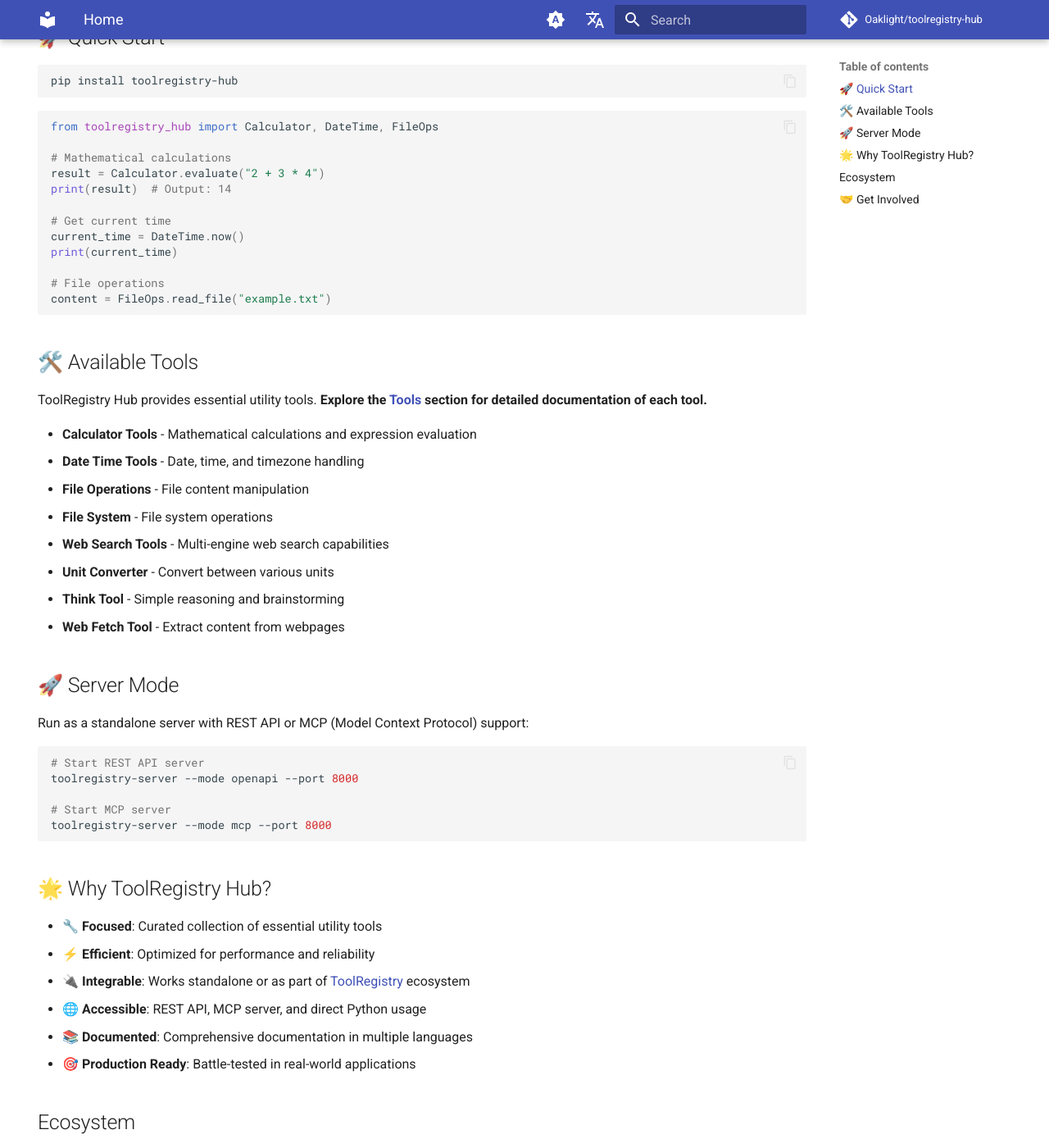
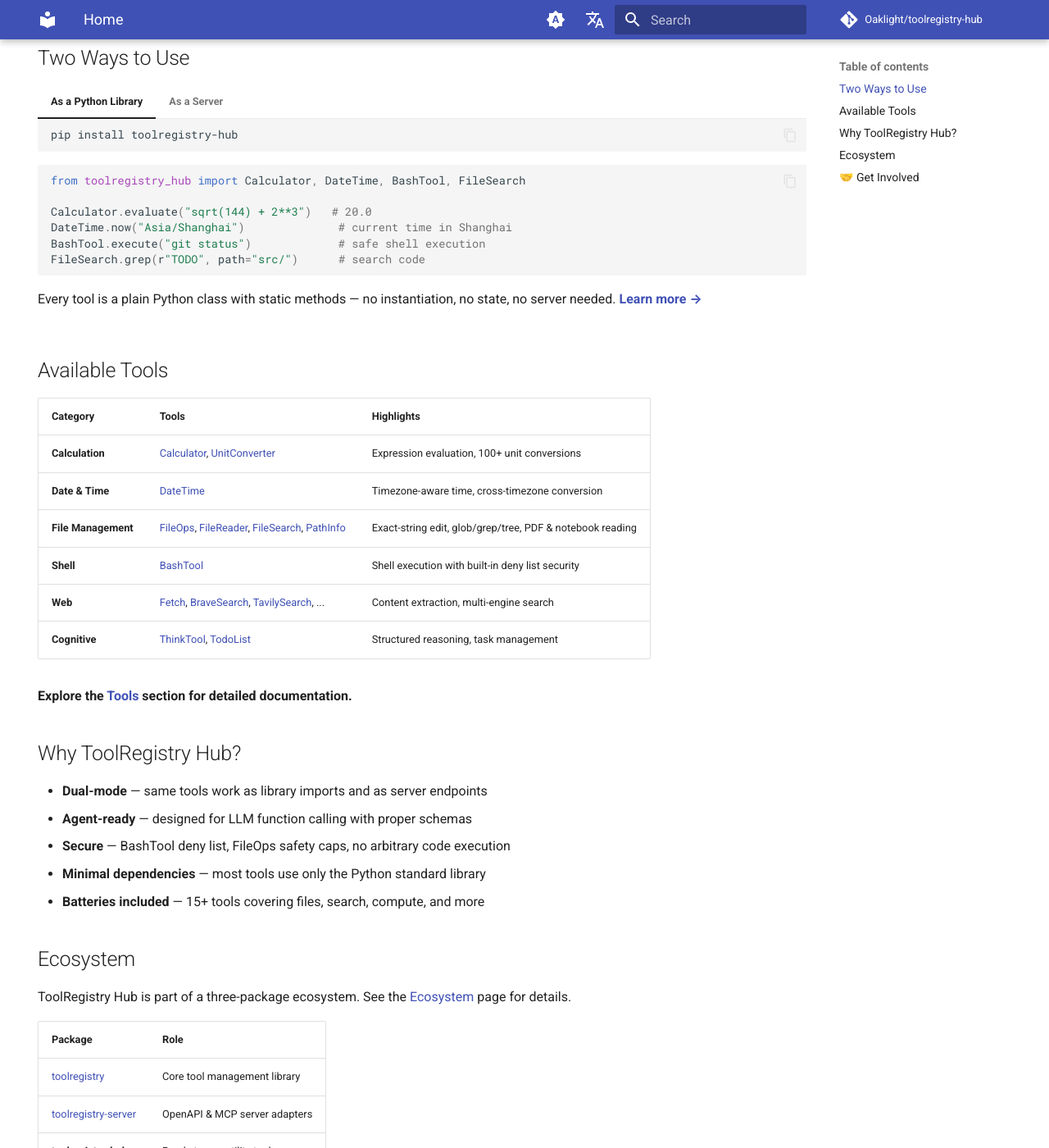
Before and after one commit to Oaklight/toolregistry-hub, an MkDocs documentation site: the page built from docs/index.md, in a window 1280 px wide and 1400 px high, scrolled down 309 px. Shown: the whole window at 82% size. Built offline with MkDocs 1.6.1 and Material for MkDocs 9.7.7, drawn with Linux system fonts in a browser that asks for light colours; comment, search, counter and statistics services are not loaded; some of the changed text lies outside the part shown.

Commit message:
docs: add library usage page and revamp home page
- New library.md: explains direct Python import usage, all tool
  categories with examples, AI agent integration, env vars reference
- Rewrite index.md: dual-mode tabbed quick start (library vs server),
  tools summary table, updated value propositions
- Add "Library Usage" as first entry under Deployment nav tab

````diff
--- a/docs/index.md
+++ b/docs/index.md
@@ -13,62 +13,61 @@
 [![PyPI version](https://img.shields.io/pypi/v/toolregistry-hub?color=green)](https://pypi.org/project/toolregistry-hub/)
 [![Docker Image](https://img.shields.io/docker/v/oaklight/toolregistry-hub-server?label=docker&color=green)](https://hub.docker.com/r/oaklight/toolregistry-hub-server)
 
-**A curated collection of utility tools extracted from [ToolRegistry](https://toolregistry.readthedocs.io/)** - designed for efficiency, reliability, and ease of use.
+**A curated collection of AI-agent-ready utility tools** — use them as a Python library or deploy as a server. Part of the [ToolRegistry](https://toolregistry.readthedocs.io/) ecosystem.
 
-## 🚀 Quick Start
+## Two Ways to Use
 
-```bash
-pip install toolregistry-hub
-```
+=== "As a Python Library"
 
-```python
-from toolregistry_hub import Calculator, DateTime, FileOps
+    ```bash
+    pip install toolregistry-hub
+    ```
 
-# Mathematical calculations
-result = Calculator.evaluate("2 + 3 * 4")
-print(result)  # Output: 14
+    ```python
+    from toolregistry_hub import Calculator, DateTime, BashTool, FileSearch
 
-# Get current time
-current_time = DateTime.now()
-print(current_time)
+    Calculator.evaluate("sqrt(144) + 2**3")   # 20.0
+    DateTime.now("Asia/Shanghai")              # current time in Shanghai
+    BashTool.execute("git status")             # safe shell execution
+    FileSearch.grep(r"TODO", path="src/")      # search code
+    ```
 
-# File operations
-content = FileOps.read_file("example.txt")
-```
+    Every tool is a plain Python class with static methods — no instantiation, no state, no server needed. **[Learn more →](library.md)**
 
-## 🛠️ Available Tools
+=== "As a Server"
 
-ToolRegistry Hub provides essential utility tools. **Explore the [Tools](tools/) section for detailed documentation of each tool.**
+    ```bash
+    pip install toolregistry-hub[server]
 
-- **Calculator Tools** - Mathematical calculations and expression evaluation
-- **Date Time Tools** - Date, time, and timezone handling
-- **File Operations** - File content manipulation
-- **File System** - File system operations
-- **Web Search Tools** - Multi-engine web search capabilities
-- **Unit Converter** - Convert between various units
-- **Think Tool** - Simple reasoning and brainstorming
-- **Web Fetch Tool** - Extract content from webpages
+    # REST API server
+    toolregistry-server --mode openapi --port 8000
 
-## 🚀 Server Mode
+    # MCP server (for AI agents)
+    toolregistry-server --mode mcp --port 8000
+    ```
 
-Run as a standalone server with REST API or MCP (Model Context Protocol) support:
+    All tools are auto-exposed as API endpoints. **[Learn more →](server.md)**
 
-```bash
-# Start REST API server
-toolregistry-server --mode openapi --port 8000
+## Available Tools
 
-# Start MCP server
-toolregistry-server --mode mcp --port 8000
-```
+| Category | Tools | Highlights |
+|----------|-------|------------|
+| **Calculation** | [Calculator](tools/calculator.md), [UnitConverter](tools/unit_converter.md) | Expression evaluation, 100+ unit conversions |
+| **Date & Time** | [DateTime](tools/datetime.md) | Timezone-aware time, cross-timezone conversion |
+| **File Management** | [FileOps](tools/file_ops.md), [FileReader](tools/file_reader.md), [FileSearch](tools/file_search.md), [PathInfo](tools/path_info.md) | Exact-string edit, glob/grep/tree, PDF & notebook reading |
+| **Shell** | [BashTool](tools/bash_tool.md) | Shell execution with built-in deny list security |
+| **Web** | [Fetch](tools/websearch/web_fetch_tool.md), [BraveSearch](tools/websearch/brave.md), [TavilySearch](tools/websearch/tavily.md), ... | Content extraction, multi-engine search |
+| **Cognitive** | [ThinkTool](tools/think_tool.md), [TodoList](tools/todo_list.md) | Structured reasoning, task management |
 
-## 🌟 Why ToolRegistry Hub?
+**Explore the [Tools](tools/) section for detailed documentation.**
 
-- **🔧 Focused**: Curated collection of essential utility tools
-- **⚡ Efficient**: Optimized for performance and reliability
-- **🔌 Integrable**: Works standalone or as part of [ToolRegistry](https://toolregistry.readthedocs.io/) ecosystem
-- **🌐 Accessible**: REST API, MCP server, and direct Python usage
-- **📚 Documented**: Comprehensive documentation in multiple languages
-- **🎯 Production Ready**: Battle-tested in real-world applications
+## Why ToolRegistry Hub?
+
+- **Dual-mode** — same tools work as library imports and as server endpoints
+- **Agent-ready** — designed for LLM function calling with proper schemas
+- **Secure** — BashTool deny list, FileOps safety caps, no arbitrary code execution
+- **Minimal dependencies** — most tools use only the Python standard library
+- **Batteries included** — 15+ tools covering files, search, compute, and more
 
 ## Ecosystem
 
--- /dev/null
+++ b/docs/library.md
@@ -0,0 +1,202 @@
+---
+title: Library Usage
+summary: Use toolregistry-hub directly as a Python library — no server required
+description: Import and call any tool class in your own Python code, scripts, or AI agents with zero configuration overhead.
+keywords: python, library, import, direct usage, tools, agent
+author: Oaklight
+---
+
+# Library Usage
+
+ToolRegistry Hub is first and foremost a **Python library**. Every tool can be imported and called directly in your code — no server, no HTTP, no configuration files. This is the simplest and most flexible way to use the hub.
+
+!!! tip "Library vs Server"
+    | | Library | Server |
+    |---|---------|--------|
+    | **Install** | `pip install toolregistry-hub` | `pip install toolregistry-hub[server]` |
+    | **Usage** | `from toolregistry_hub import ...` | `toolregistry-server --mode openapi` |
+    | **Best for** | Scripts, notebooks, AI agents, embedding in your app | Remote access, multi-client, MCP integration |
+    | **Latency** | Direct function call | HTTP / stdio round-trip |
+    | **Dependencies** | Minimal (mostly stdlib) | FastAPI, uvicorn, or MCP SDK |
+
+## Installation
+
+```bash
+pip install toolregistry-hub
+```
+
+That's it. No server dependencies, no extra configuration.
+
+## Quick Start
+
+```python
+from toolregistry_hub import Calculator, DateTime, BashTool
+
+# Evaluate a math expression
+result = Calculator.evaluate("sqrt(144) + 2**3")
+print(result)  # 20.0
+
+# Get current time in a timezone
+now = DateTime.now("Asia/Shanghai")
+print(now)  # 2026-04-01T12:34:56+08:00
+
+# Run a shell command (with built-in safety checks)
+output = BashTool.execute("ls -la", timeout=10)
+print(output["stdout"])
+```
+
+All tool classes use **static methods** — no instantiation needed, no state to manage.
+
+## Available Tools
+
+### Calculation & Conversion
+
+```python
+from toolregistry_hub import Calculator, UnitConverter
+
+# Calculator — evaluate expressions with built-in math functions
+Calculator.evaluate("log(100, 10) + sin(pi/2)")  # 3.0
+Calculator.list_allowed_fns()  # list all available functions
+Calculator.help("log")  # get help on a specific function
+
+# UnitConverter — convert between units
+UnitConverter.convert(100, "celsius_to_fahrenheit")  # 212.0
+UnitConverter.list_conversions(category="temperature")
+```
+
+### Date & Time
+
+```python
+from toolregistry_hub import DateTime
+
+# Current time (default: UTC)
+DateTime.now()
+
+# Current time in a specific timezone
+DateTime.now("America/New_York")
+
+# Convert between timezones
+DateTime.convert_timezone("14:30", "America/Chicago", "Asia/Tokyo")
+```
+
+### File Operations
+
+```python
+from toolregistry_hub import FileOps, FileReader, FileSearch, PathInfo
+
+# Edit a file with exact string replacement
+diff = FileOps.edit("config.py", old_string="DEBUG = True", new_string="DEBUG = False")
+print(diff)  # unified diff output
+
+# Read a file with line numbers
+content = FileReader.read("src/main.py", limit=50)
+
+# Read a Jupyter notebook
+nb = FileReader.read_notebook("analysis.ipynb")
+
+# Search for files
+py_files = FileSearch.glob("**/*.py", path="src/")
+matches = FileSearch.grep(r"def test_", path="tests/")
+tree = FileSearch.tree("src/", max_depth=3)
+
+# Get file metadata in one call
+info = PathInfo.info("/path/to/file")
+# → {exists, type, size, last_modified, permissions}
+```
+
+### Shell Execution
+
+```python
+from toolregistry_hub import BashTool
+
+result = BashTool.execute("python --version", timeout=30, cwd="/my/project")
+print(result)
+# {
+#     "stdout": "Python 3.11.5\n",
+#     "stderr": "",
+#     "exit_code": 0,
+#     "timed_out": False
+# }
+```
+
+BashTool has a built-in deny list that blocks dangerous commands (`rm -rf /`, `sudo`, fork bombs, etc.). See the [Bash Tool](tools/bash_tool.md) page for the full security model.
+
+### Web Search & Fetch
+
+```python
+from toolregistry_hub import Fetch, BraveSearch, TavilySearch
+
+# Fetch and extract content from a URL
+content = Fetch.fetch_content("https://example.com")
+
+# Web search (requires API keys via environment variables)
+results = BraveSearch().search("Python 3.12 new features", max_results=5)
+for r in results:
+    print(f"{r.title}: {r.url}")
+```
+
+### Cognitive Tools
+
+```python
+from toolregistry_hub import ThinkTool, TodoList
+
+# Structured thinking (useful as an LLM tool)
+ThinkTool.think(
+    thinking_mode="planning",
+    focus_area="database migration",
+    thought_process="We need to migrate from SQLite to PostgreSQL..."
+)
+
+# Task management
+TodoList.update([
+    "[db-migrate] Plan schema changes (planned)",
+    "[db-migrate] Write migration script (in-progress)",
+])
+```
+
+## Use in AI Agents
+
+The library shines when embedded in AI agent pipelines. Since every tool is a plain Python class with static methods, you can register them with any agent framework:
+
+```python
+from toolregistry import ToolRegistry
+from toolregistry_hub import Calculator, FileOps, BashTool, FileSearch
+
+# Build a registry with selected tools
+registry = ToolRegistry()
+registry.register_static_tools(Calculator, namespace="calculator")
+registry.register_static_tools(FileOps, namespace="file_ops")
+registry.register_static_tools(BashTool, namespace="bash")
+registry.register_static_tools(FileSearch, namespace="file_search")
+
+# Generate tool schemas for your LLM
+tools_json = registry.get_tools_json(format="openai")
+```
+
+Or use the hub's built-in registry that loads all tools at once:
+
+```python
+from toolregistry_hub.server.registry import get_registry
+
+registry = get_registry()  # all tools registered and ready
+```
+
+## Environment Variables
+
+Some tools require API keys to function. Set them as environment variables or use a `.env` file:
+
+| Variable | Tool | Required |
+|----------|------|----------|
+| `BRAVE_API_KEY` | BraveSearch | For Brave search |
+| `TAVILY_API_KEY` | TavilySearch | For Tavily search |
+| `SERPER_API_KEY` | SerperSearch | For Serper search |
+| `BRIGHTDATA_API_KEY` | BrightDataSearch | For BrightData search |
+| `SEARXNG_BASE_URL` | SearXNGSearch | For self-hosted SearXNG |
+
+Tools without API key requirements (Calculator, DateTime, FileOps, BashTool, etc.) work out of the box with zero configuration.
+
+## See Also
+
+- **[Tools Reference](tools/)** — detailed API docs for each tool
+- **[Server Mode](server.md)** — deploy as REST API or MCP server
+- **[Ecosystem](ecosystem.md)** — how hub fits into the toolregistry family
--- a/mkdocs.yml
+++ b/mkdocs.yml
@@ -124,6 +124,7 @@
           - Think Tool: tools/think_tool.md
           - Todo List Tool: tools/todo_list.md
   - Deployment:
+      - Library Usage: library.md
       - Server Mode: server.md
       - Docker Deployment: docker.md
   - Development:
````
